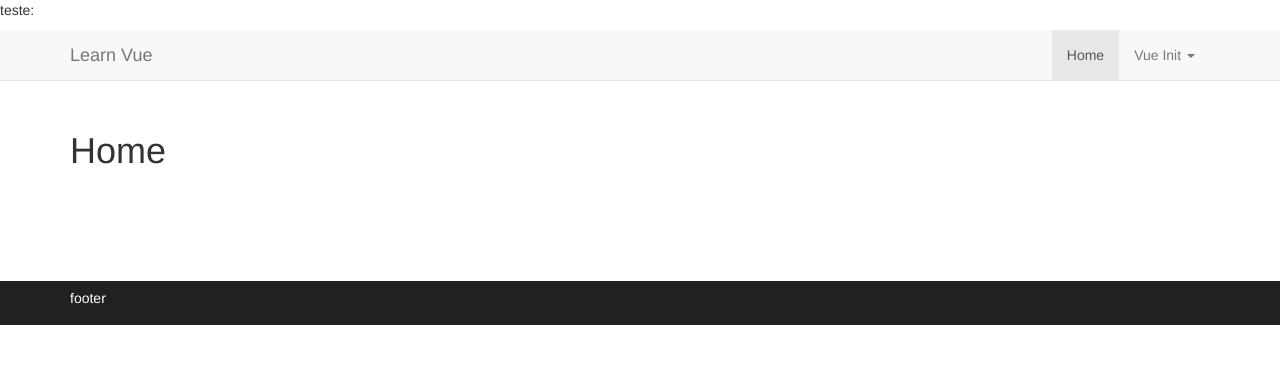
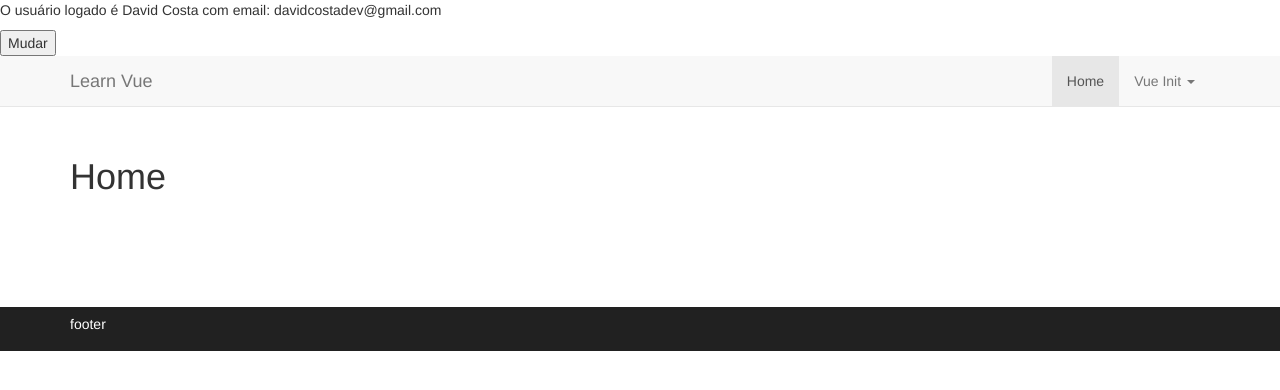
Before and after one commit to davidcostadev/vue-learn, a Vue app: page / in a window 1280 px wide. Shown: the top 390 px of the page. Built offline with nearby package versions, Linux system fonts and the light colour scheme.

Commit message:
aprendendo sobre state e mutations

```diff
--- a/src/App.vue
+++ b/src/App.vue
@@ -5,22 +5,38 @@ import HeaderPage from './layout/Header';
 import FooterPage from './layout/Footer';
 
 export default {
-  vuex: {
-    getters: {
-      token: (state) => {
-        window.console.log(state);
-        return state.token;
-      },
+  name: 'DavidLearnVue',
+//   vuex: {
+//     getters: {
+//       token: (state) => {
+//         window.console.log(state);
+//         return state.token;
+//       },
+//     },
+//   },
+  computed: {
+    user() {
+      const { name, email } = this.$store.state.user;
+
+      return `O usuário logado é ${name} com email: ${email}`;
+    },
+    mudar() {
+      const payload = {
+        name: 'Maria',
+        email: 'outroemail@masd;com',
+      };
+
+      this.$store.commit('CHANGE_USER', payload);
     },
   },
-  name: 'app',
   components: { HeaderPage, FooterPage },
 };
 </script>
 
 <template>
   <div id="wrapper">
-    <p>teste: {{token}}</p>
+    <p>{{user}}</p>
+    <button @click="mudar()">Mudar</button>
     <header-page></header-page>
     <div id="content" class="container">
       <router-view></router-view>
--- a/src/vuex/mutations.js
+++ b/src/vuex/mutations.js
@@ -1,3 +1,5 @@
 export default {
-  //
+  CHANGE_USER(state, payload) {
+    state.user = payload;
+  },
 };
--- a/src/vuex/state.js
+++ b/src/vuex/state.js
@@ -1,4 +1,8 @@
 
 export default {
+  user: {
+    name: 'David Costa',
+    email: 'davidcostadev@gmail.com',
+  },
   token: 'sad sad sa dsa dsa',
 };
```
Also changed, not shown: .eslintrc.js.
